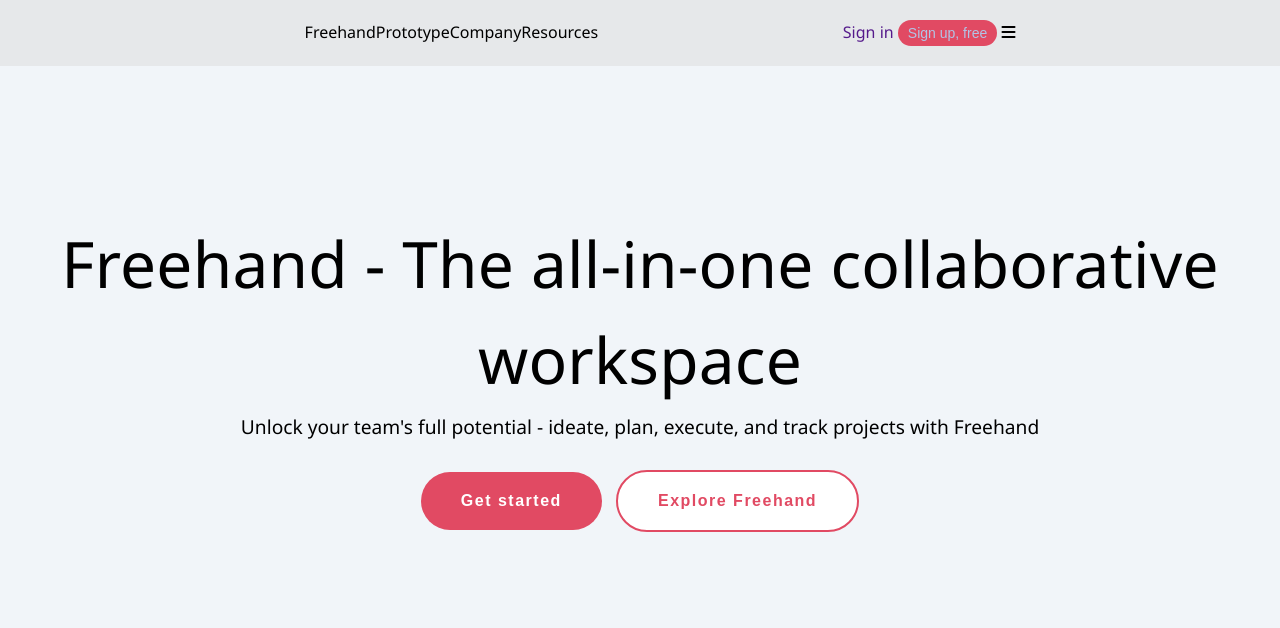
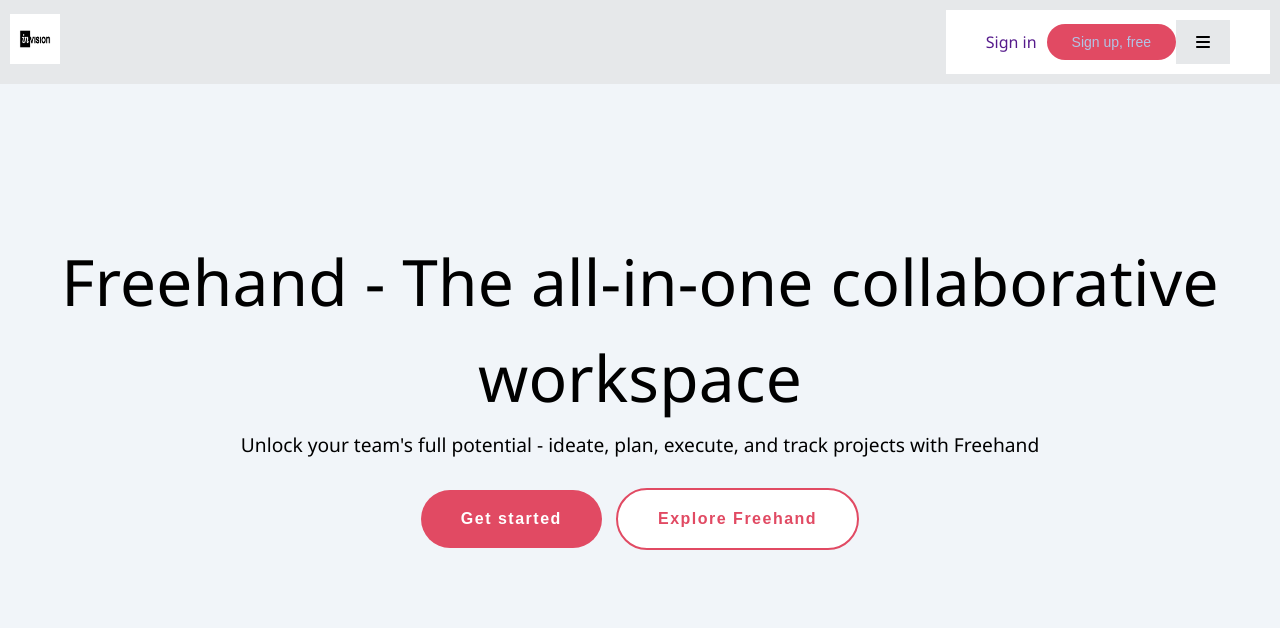
Before and after one commit to sogaokusami/invision_app_clone, a plain HTML site: page index.html in a window 1280 px wide. Shown: the top 628 px of the page. Drawn offline with Linux system fonts and the light colour scheme.

Commit message:
improvements to navbar: add logo and align elements

```diff
--- a/index.html
+++ b/index.html
@@ -9,21 +9,20 @@
   </head>
   <body>
     <nav class="main-nav">
-      <!-- <div class="main-logo">
+      <div class="main-logo">
             <img src="./images/InVision-logo-black.jpg" alt="">
-        </div> -->
+        </div>
 
-        <ul>
+        <div class="sign">
+        <!-- <ul>
           <li>Freehand</li>
           <li><a href="#">Prototype</a></li>
           <li><a href="#">Company</a></li>
           <li>Resources</li>
-        </ul>
-
-      <div class="sign">
+        </ul> -->
         <a href="">Sign in</a>
         <button id="sign-up">Sign up, free</button>
-        <i class="fa-solid fa-bars"></i>
+        <span class="hamburger"><i class="fa-solid fa-bars"></i></span>
       </div>
     </nav>
     <!-- Hero section -->
--- a/styles.css
+++ b/styles.css
@@ -10,17 +10,30 @@ body {
 
 .main-nav {
     display: flex;
-    justify-content: space-evenly;
+    justify-content: space-between;
+    align-items: center;
     background: #e6e8ea;
-    padding: 20px;
-
+    padding: 10px;
+    /* border: 2px solid red; */
+    box-sizing: border-box;
 }
 
+.sign{
+    display: flex;
+    background: #fff;
+    justify-content: space-evenly;
+    align-items: center;
+    /* border: 2px solid red; */
+    max-width: 40rem;
+    padding: 10px 40px;
+    box-sizing: border-box;
+}
 
-/* .sign{
-    display: flex;
-    justify-content: space-between;
-} */
+.hamburger {
+    background: #e6e8ea;
+    padding: 10px 20px;
+    box-sizing: border-box;
+}
 
 ul {
     list-style-type: none;
@@ -39,7 +52,8 @@ a:link {
 
 #sign-up {
 border-radius: 2rem;
-padding: 5px 10px;
+padding: 10px 25px;
+margin-left: 10px;
 border: transparent;
 background: rgb(225, 74, 99);
 color: rgb(177, 196, 230);
```
